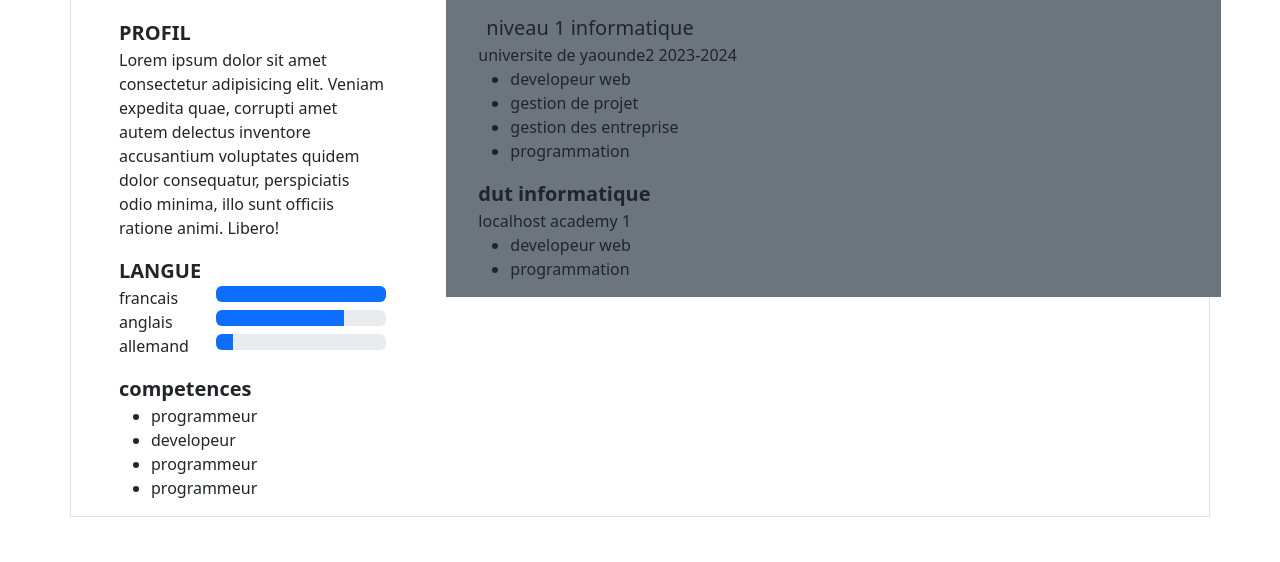
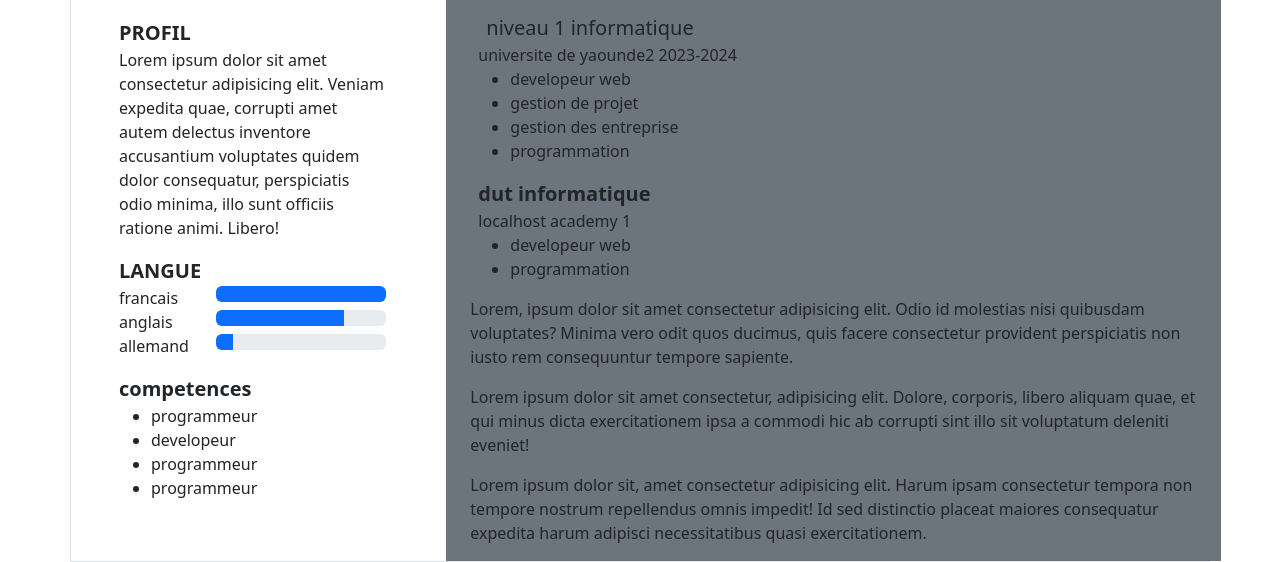
Before and after one commit to bronlinstsague/cv-profesionnel-, a plain HTML site: page index.html in a window 1280 px wide. Shown: the part 296-858 px from the top of the page. Before the commit the page ends 813 px from the top, so only its background shows below. Drawn offline with nearby package versions, Linux system fonts and the light colour scheme.

Commit message:
cv boostrap

```diff
--- a/index.html
+++ b/index.html
@@ -131,6 +131,15 @@
                         </ul>
                     </div>
                 </div>
+                <p>Lorem, ipsum dolor sit amet consectetur adipisicing elit. Odio id molestias nisi quibusdam
+                    voluptates? Minima vero odit quos ducimus, quis facere consectetur provident perspiciatis non iusto
+                    rem consequuntur tempore sapiente.</p>
+                <p>Lorem ipsum dolor sit amet consectetur, adipisicing elit. Dolore, corporis, libero aliquam quae, et
+                    qui minus dicta exercitationem ipsa a commodi hic ab corrupti sint illo sit voluptatum deleniti
+                    eveniet!</p>
+                <p>Lorem ipsum dolor sit, amet consectetur adipisicing elit. Harum ipsam consectetur tempora non tempore
+                    nostrum repellendus omnis impedit! Id sed distinctio placeat maiores consequatur expedita harum
+                    adipisci necessitatibus quasi exercitationem.</p>
             </div>
         </div>
     </main>
```
